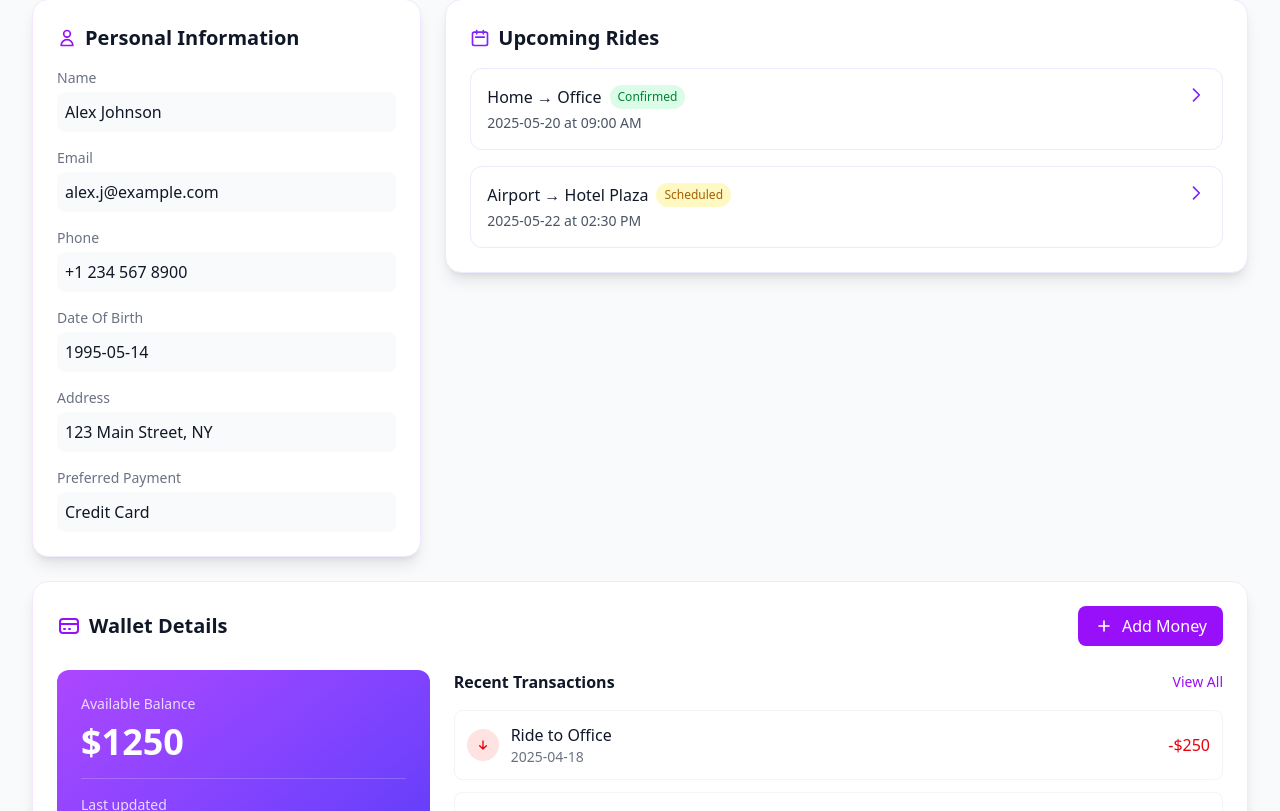
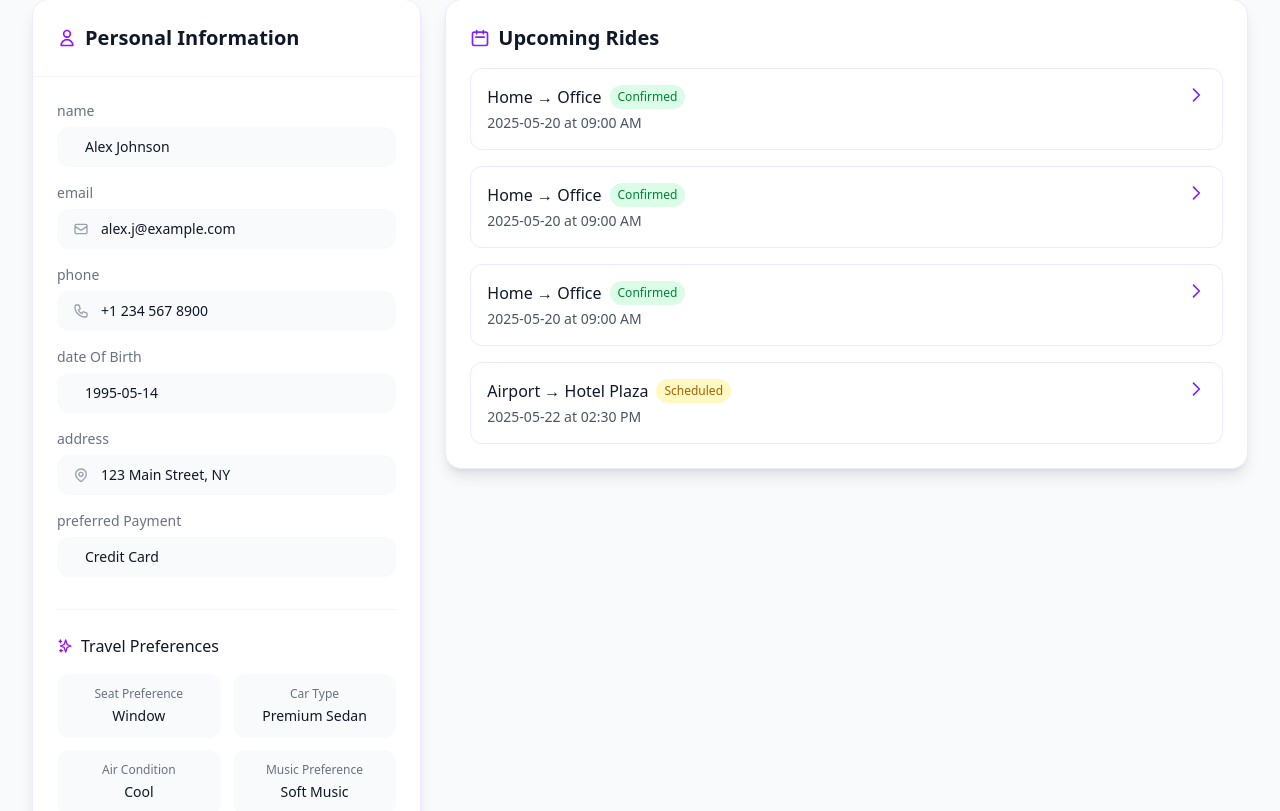
Before and after one commit to Ayushgajera/TripMesh, a React (Vite) app in the folder frontend/: page /user-profile in a window 1280 px wide. Shown: the part 489-1300 px from the top of the page. Built offline with nearby package versions, Linux system fonts and the light colour scheme.

Commit message:
fix userprofile

```diff
--- a/frontend/src/pages/student/UserProfilepage.jsx
+++ b/frontend/src/pages/student/UserProfilepage.jsx
@@ -80,6 +80,22 @@ const UserProfilePage = () => {
         status: 'Confirmed'
       },
       {
+        id: 1,
+        pickup: 'Home',
+        dropoff: 'Office',
+        date: '2025-05-20',
+        time: '09:00 AM',
+        status: 'Confirmed'
+      },
+      {
+        id: 1,
+        pickup: 'Home',
+        dropoff: 'Office',
+        date: '2025-05-20',
+        time: '09:00 AM',
+        status: 'Confirmed'
+      },
+      {
         id: 2,
         pickup: 'Airport',
         dropoff: 'Hotel Plaza',
@@ -122,6 +138,40 @@ const UserProfilePage = () => {
       setLoading(false);
       setIsEditing(false);
     }, 1000);
+  };
+
+  const getFieldIcon = (key) => {
+    switch (key) {
+      case 'email':
+        return (
+          <svg className="w-4 h-4" fill="none" stroke="currentColor" viewBox="0 0 24 24">
+            <path strokeLinecap="round" strokeLinejoin="round" strokeWidth="2"
+              d="M3 8l7.89 5.26a2 2 0 002.22 0L21 8M5 19h14a2 2 0 002-2V7a2 2 0 00-2-2H5a2 2 0 00-2 2v10a2 2 0 002 2z"
+            />
+          </svg>
+        );
+      case 'phone':
+        return (
+          <svg className="w-4 h-4" fill="none" stroke="currentColor" viewBox="0 0 24 24">
+            <path strokeLinecap="round" strokeLinejoin="round" strokeWidth="2"
+              d="M3 5a2 2 0 012-2h3.28a1 1 0 01.948.684l1.498 4.493a1 1 0 01-.502 1.21l-2.257 1.13a11.042 11.042 0 005.516 5.516l1.13-2.257a1 1 0 011.21-.502l4.493 1.498a1 1 0 01.684.949V19a2 2 0 01-2 2h-1C9.716 21 3 14.284 3 6V5z"
+            />
+          </svg>
+        );
+      case 'address':
+        return (
+          <svg className="w-4 h-4" fill="none" stroke="currentColor" viewBox="0 0 24 24">
+            <path strokeLinecap="round" strokeLinejoin="round" strokeWidth="2"
+              d="M17.657 16.657L13.414 20.9a1.998 1.998 0 01-2.827 0l-4.244-4.243a8 8 0 1111.314 0z"
+            />
+            <path strokeLinecap="round" strokeLinejoin="round" strokeWidth="2"
+              d="M15 11a3 3 0 11-6 0 3 3 0 016 0z"
+            />
+          </svg>
+        );
+      default:
+        return null;
+    }
   };
 
   const TabNavigation = () => (
@@ -308,37 +358,81 @@ const UserProfilePage = () => {
       {/* Main Content */}
       <div className="max-w-7xl mx-auto px-4 sm:px-6 lg:px-8 py-6 md:py-12">
         <div className="grid grid-cols-1 lg:grid-cols-3 gap-4 md:gap-6">
-          <div className={activeTab === 'overview' ? 'block' : 'hidden md:block'}>
-            {/* Personal Information */}
-            <div className="bg-white rounded-2xl shadow-lg p-4 md:p-6 border border-purple-100">
-              <h2 className="text-xl font-semibold text-gray-900 mb-4 flex items-center gap-2">
+          <div className={`${activeTab === 'overview' ? 'block' : 'hidden md:block'} lg:col-span-1`}>
+            <div className="bg-white rounded-2xl shadow-lg border border-purple-100 sticky top-6">
+              {/* Header */}
+              <div className="p-4 md:p-6 border-b border-gray-100">
+                <h2 className="text-lg md:text-xl font-semibold text-gray-900 flex items-center gap-2">
                   <svg className="w-5 h-5 text-purple-600" fill="none" stroke="currentColor" viewBox="0 0 24 24">
-                  <path strokeLinecap="round" strokeLinejoin="round" strokeWidth="2" d="M16 7a4 4 0 11-8 0 4 4 0 018 0zM12 14a7 7 0 00-7 7h14a7 7 0 00-7-7z" />
+                    <path strokeLinecap="round" strokeLinejoin="round" strokeWidth="2"
+                      d="M16 7a4 4 0 11-8 0 4 4 0 018 0zM12 14a7 7 0 00-7 7h14a7 7 0 00-7-7z"
+                    />
                   </svg>
                   Personal Information
                 </h2>
+              </div>
+
+              {/* Content */}
+              <div className="p-4 md:p-6">
+                {/* Personal Info Grid */}
                 <div className="space-y-4">
                   {Object.entries(userData.personalInfo).map(([key, value]) => (
                     <div key={key} className="group">
-                    <label className="block text-sm font-medium text-gray-500 capitalize">
+                      <label className="block text-sm font-medium text-gray-500 mb-1.5">
                         {key.replace(/([A-Z])/g, ' $1').trim()}
                       </label>
                       {isEditing ? (
+                        <div className="relative">
                           <input
                             type={key.includes('date') ? 'date' : 'text'}
                             value={value}
                             onChange={(e) => handleInputChange('personalInfo', key, e.target.value)}
-                        className="mt-1 block w-full rounded-lg border-gray-200 shadow-sm
+                            className="w-full rounded-xl border-gray-200 bg-white px-4 py-2.5 text-sm
                               focus:border-purple-500 focus:ring-purple-500
                               group-hover:border-purple-300 transition-colors"
+                            placeholder={`Enter your ${key.toLowerCase()}`}
                           />
+                          <span className="absolute right-3 top-1/2 -translate-y-1/2 text-gray-400 group-hover:text-purple-500">
+                            {getFieldIcon(key)}
+                          </span>
+                        </div>
                       ) : (
-                      <p className="mt-1 text-gray-900 p-2 rounded-lg bg-gray-50 group-hover:bg-purple-50 transition-colors">
-                        {value}
-                      </p>
+                        <div className="relative">
+                          <div className="flex items-center bg-gray-50 rounded-xl px-4 py-2.5 group-hover:bg-purple-50/50 transition-colors">
+                            <span className="mr-3 text-gray-400 group-hover:text-purple-500">
+                              {getFieldIcon(key)}
+                            </span>
+                            <span className="text-sm text-gray-900 truncate">{value}</span>
+                          </div>
+                        </div>
                       )}
                     </div>
                   ))}
+                </div>
+
+                {/* Travel Preferences */}
+                <div className="mt-8 pt-6 border-t border-gray-100">
+                  <h3 className="text-base font-medium text-gray-900 mb-4 flex items-center gap-2">
+                    <svg className="w-4 h-4 text-purple-600" fill="none" stroke="currentColor" viewBox="0 0 24 24">
+                      <path strokeLinecap="round" strokeLinejoin="round" strokeWidth="2"
+                        d="M5 3v4M3 5h4M6 17v4m-2-2h4m5-16l2.286 6.857L21 12l-5.714 2.143L13 21l-2.286-6.857L5 12l5.714-2.143L13 3z"
+                      />
+                    </svg>
+                    Travel Preferences
+                  </h3>
+                  <div className="grid grid-cols-2 gap-3">
+                    {Object.entries(userData.travelPreferences).map(([key, value]) => (
+                      <div key={key}
+                        className="bg-gray-50 rounded-xl p-3 text-center hover:bg-purple-50/50 transition-colors"
+                      >
+                        <p className="text-xs text-gray-500 mb-1 capitalize">
+                          {key.replace(/([A-Z])/g, ' $1').trim()}
+                        </p>
+                        <p className="text-sm font-medium text-gray-900 truncate">{value}</p>
+                      </div>
+                    ))}
+                  </div>
+                </div>
               </div>
             </div>
           </div>
@@ -615,7 +709,7 @@ const UserProfilePage = () => {
       </div>
 
       {/* Add CSS for hiding scrollbar */}
-      <style jsx>{`
+      <style >{`
         .hide-scrollbar {
           -ms-overflow-style: none;
           scrollbar-width: none;
```
Lines whose indentation alone changed are shown as unchanged.
